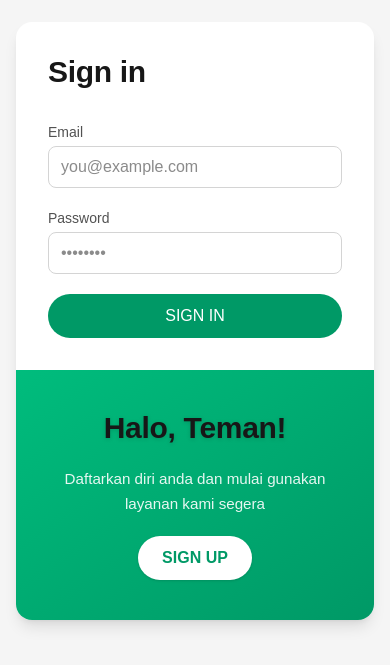
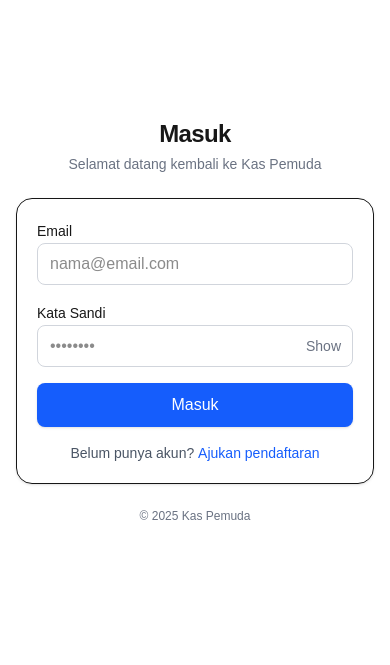
Before and after one commit to eric16644-lang/kas-pemuda, a Next.js app: page /login in a window 390 px wide. Shown: the part 101-766 px from the top of the page. Built offline with nearby package versions, Linux system fonts and the light colour scheme; no server answers.

Commit message:
✨ Update /login: responsive mobile-first design, remove social login & forgot password

```diff
--- a/src/app/login/page.tsx
+++ b/src/app/login/page.tsx
@@ -1,9 +1,10 @@
 // src/app/login/page.tsx
 'use client'
 
-import { useCallback, useEffect, useState } from 'react'
+import { useState } from 'react'
 import { useRouter } from 'next/navigation'
 import { supabaseBrowser } from '@/lib/supabaseBrowser'
+import { toast } from 'sonner'
 
 export default function LoginPage() {
   const router = useRouter()
@@ -11,118 +12,112 @@ export default function LoginPage() {
 
   const [email, setEmail] = useState('')
   const [password, setPassword] = useState('')
+  const [showPassword, setShowPassword] = useState(false)
   const [loading, setLoading] = useState(false)
-  const [error, setError] = useState<string | null>(null)
 
-  // Jika sudah login, alihkan sesuai role
-  const redirectByRole = useCallback(
-    async (userId: string) => {
-      const { data, error } = await supabase
-        .from('users')
-        .select('role')
-        .eq('id', userId)
-        .maybeSingle()
-
-      if (error) {
-        // fallback ke /kas bila gagal baca role
-        router.replace('/kas')
+  async function onSubmit(e: React.FormEvent) {
+    e.preventDefault()
+    if (!email.trim() || !password.trim()) {
+      toast.error('Email dan password wajib diisi')
       return
     }
 
-      const role = data?.role ?? 'MEMBER'
-      if (role === 'ADMIN' || role === 'TREASURER') router.replace('/admin')
-      else router.replace('/kas')
-    },
-    [router, supabase]
-  )
-
-  useEffect(() => {
-    ;(async () => {
-      const { data } = await supabase.auth.getSession()
-      const uid = data.session?.user.id
-      if (uid) await redirectByRole(uid)
-    })()
-  }, [redirectByRole, supabase])
-
-  async function onSubmit(e: React.FormEvent) {
-    e.preventDefault()
-    setError(null)
     setLoading(true)
-    const { data, error } = await supabase.auth.signInWithPassword({ email, password })
+    const { data, error } = await supabase.auth.signInWithPassword({
+      email: email.trim(),
+      password: password.trim(),
+    })
     setLoading(false)
 
     if (error) {
-      setError(error.message || 'Login gagal')
+      toast.error(error.message || 'Gagal masuk')
       return
     }
-    const uid = data.user?.id
-    if (uid) await redirectByRole(uid)
+
+    toast.success('Berhasil masuk')
+    // Arahkan: bila admin -> /admin, selain itu -> /kas
+    const role = (data.user?.user_metadata as any)?.role
+    router.replace(role === 'admin' ? '/admin' : '/kas')
   }
 
   return (
-    <div className="min-h-screen flex items-center justify-center px-4 py-8 bg-neutral-100 dark:bg-neutral-900">
-      <div className="w-full max-w-5xl overflow-hidden rounded-2xl shadow-lg bg-white dark:bg-neutral-800">
-        <div className="grid grid-cols-1 md:grid-cols-2">
-          {/* LEFT: Sign in form */}
-          <div className="p-8 md:p-12">
-            <h1 className="text-3xl font-bold text-neutral-900 dark:text-white">Sign in</h1>
+    <div className="min-h-dvh grid place-items-center bg-[var(--background)] px-4 py-6">
+      <div className="w-full max-w-sm">
+        {/* Header / brand */}
+        <div className="mb-6 text-center">
+          <h1 className="text-2xl font-bold tracking-tight">Masuk</h1>
+          <p className="text-sm text-gray-500 mt-1">
+            Selamat datang kembali ke Kas Pemuda
+          </p>
+        </div>
 
-            <form onSubmit={onSubmit} className="mt-8 space-y-5">
-              <div>
-                <label className="block text-sm text-neutral-600 dark:text-neutral-300 mb-1">Email</label>
+        {/* Card */}
+        <div className="rounded-2xl border bg-white/70 dark:bg-gray-900/70 backdrop-blur shadow-sm p-5">
+          <form onSubmit={onSubmit} className="space-y-4">
+            <div className="space-y-1.5">
+              <label htmlFor="email" className="text-sm">Email</label>
               <input
+                id="email"
                 type="email"
+                inputMode="email"
+                autoComplete="email"
+                placeholder="nama@email.com"
                 value={email}
                 onChange={(e) => setEmail(e.target.value)}
+                className="w-full rounded-lg border px-3 py-2 bg-white dark:bg-gray-950 border-gray-300 dark:border-gray-700 focus:outline-none focus:ring-2 focus:ring-blue-500"
                 required
-                  className="w-full rounded-lg border border-neutral-300 dark:border-neutral-600 bg-white dark:bg-neutral-800 text-neutral-900 dark:text-neutral-100 px-3 py-2 outline-none focus:ring-2 focus:ring-emerald-500"
-                  placeholder="you@example.com"
               />
             </div>
 
-              <div>
-                <label className="block text-sm text-neutral-600 dark:text-neutral-300 mb-1">Password</label>
+            <div className="space-y-1.5">
+              <label htmlFor="password" className="text-sm">Kata Sandi</label>
+              <div className="relative">
                 <input
-                  type="password"
+                  id="password"
+                  type={showPassword ? 'text' : 'password'}
+                  autoComplete="current-password"
+                  placeholder="••••••••"
                   value={password}
                   onChange={(e) => setPassword(e.target.value)}
+                  className="w-full rounded-lg border px-3 py-2 pr-10 bg-white dark:bg-gray-950 border-gray-300 dark:border-gray-700 focus:outline-none focus:ring-2 focus:ring-blue-500"
                   required
-                  className="w-full rounded-lg border border-neutral-300 dark:border-neutral-600 bg-white dark:bg-neutral-800 text-neutral-900 dark:text-neutral-100 px-3 py-2 outline-none focus:ring-2 focus:ring-emerald-500"
-                  placeholder="••••••••"
                 />
+                <button
+                  type="button"
+                  onClick={() => setShowPassword((v) => !v)}
+                  className="absolute inset-y-0 right-0 px-3 text-sm text-gray-500 hover:text-gray-700 dark:hover:text-gray-300"
+                  aria-label={showPassword ? 'Sembunyikan sandi' : 'Tampilkan sandi'}
+                >
+                  {showPassword ? 'Hide' : 'Show'}
+                </button>
               </div>
-
-              {error && <p className="text-sm text-red-600">{error}</p>}
+            </div>
 
             <button
               disabled={loading}
-                className="w-full md:w-auto inline-flex items-center justify-center gap-2 rounded-full px-6 py-2.5 bg-emerald-600 hover:bg-emerald-700 text-white font-medium disabled:opacity-60"
+              className="w-full rounded-lg bg-blue-600 text-white py-2.5 font-medium shadow hover:bg-blue-700 disabled:opacity-60 transition"
             >
-                {loading ? 'Memproses…' : 'SIGN IN'}
+              {loading ? 'Memproses…' : 'Masuk'}
             </button>
           </form>
+
+          <div className="mt-4 text-center">
+            <p className="text-sm text-gray-600 dark:text-gray-300">
+              Belum punya akun?{' '}
+              <a
+                href="/request"
+                className="font-medium text-blue-600 hover:underline"
+              >
+                Ajukan pendaftaran
+              </a>
+            </p>
+          </div>
         </div>
 
-          {/* RIGHT: Invitation panel */}
-          <div className="relative flex items-center justify-center p-10 md:p-12 bg-gradient-to-br from-emerald-500 to-emerald-600 text-white">
-            <div className="max-w-sm text-center space-y-5">
-              <h2 className="text-3xl md:text-4xl font-extrabold drop-shadow-sm">Halo, Teman!</h2>
-              <p className="text-white/90">
-                Daftarkan diri anda dan mulai gunakan layanan kami segera
+        {/* Footer kecil */}
+        <p className="mt-6 text-center text-xs text-gray-500">
+          © {new Date().getFullYear()} Kas Pemuda
         </p>
-              <button
-                onClick={() => router.push('/request')}
-                className="mx-auto inline-flex items-center justify-center rounded-full bg-white text-emerald-600 hover:bg-neutral-100 font-semibold px-6 py-2.5 shadow"
-                aria-label="Sign up"
-              >
-                SIGN UP
-              </button>
-            </div>
-
-            {/* separator on small screens (optional aesthetic) */}
-            <div className="hidden md:block absolute left-0 top-0 bottom-0 w-px bg-white/20" />
-          </div>
-        </div>
       </div>
     </div>
   )
```
Lines whose indentation alone changed are shown as unchanged.
